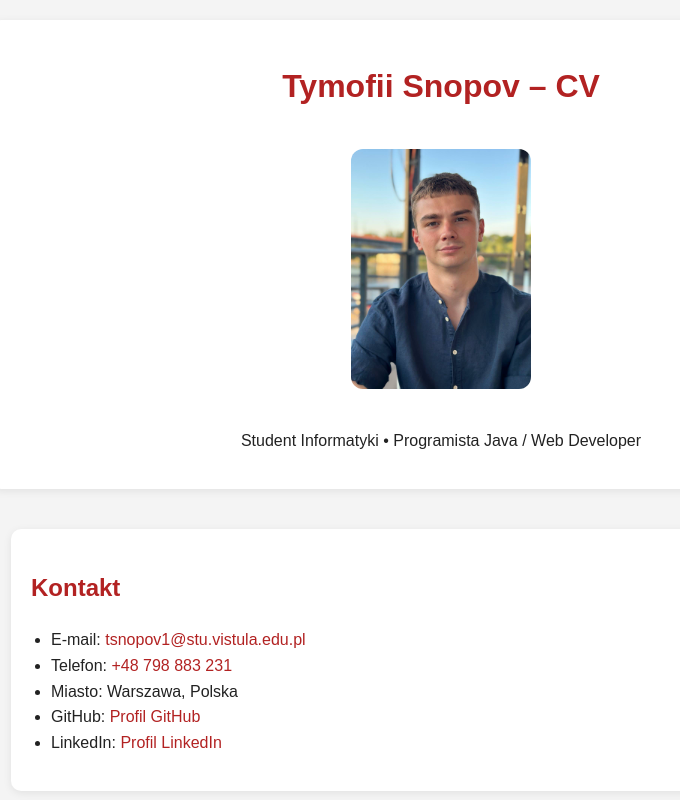
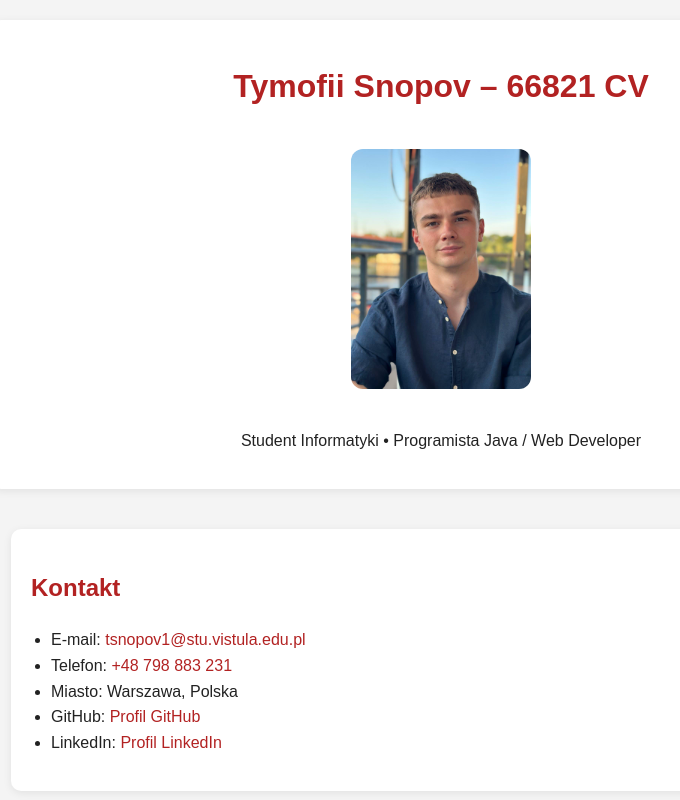
Before and after one commit to 66821/zadania-www, a plain HTML site: page zad5_form_i_validacja/index.html in a window 1280 px wide. Shown: the top 800 px of the page, without its empty margins (199-879 px from the left). Drawn offline with Linux system fonts and the light colour scheme.

Commit message:
Update index.html

```diff
--- a/zad5_form_i_validacja/index.html
+++ b/zad5_form_i_validacja/index.html
@@ -9,7 +9,7 @@
 <body>
 
 <header>
-  <h1>Tymofii Snopov – CV</h1>
+  <h1>Tymofii Snopov – 66821 CV</h1>
 
   <img src="2026-03-15 23.48.12.jpg" alt="Zdjęcie profilowe Tymofii Snopov">
 
```
